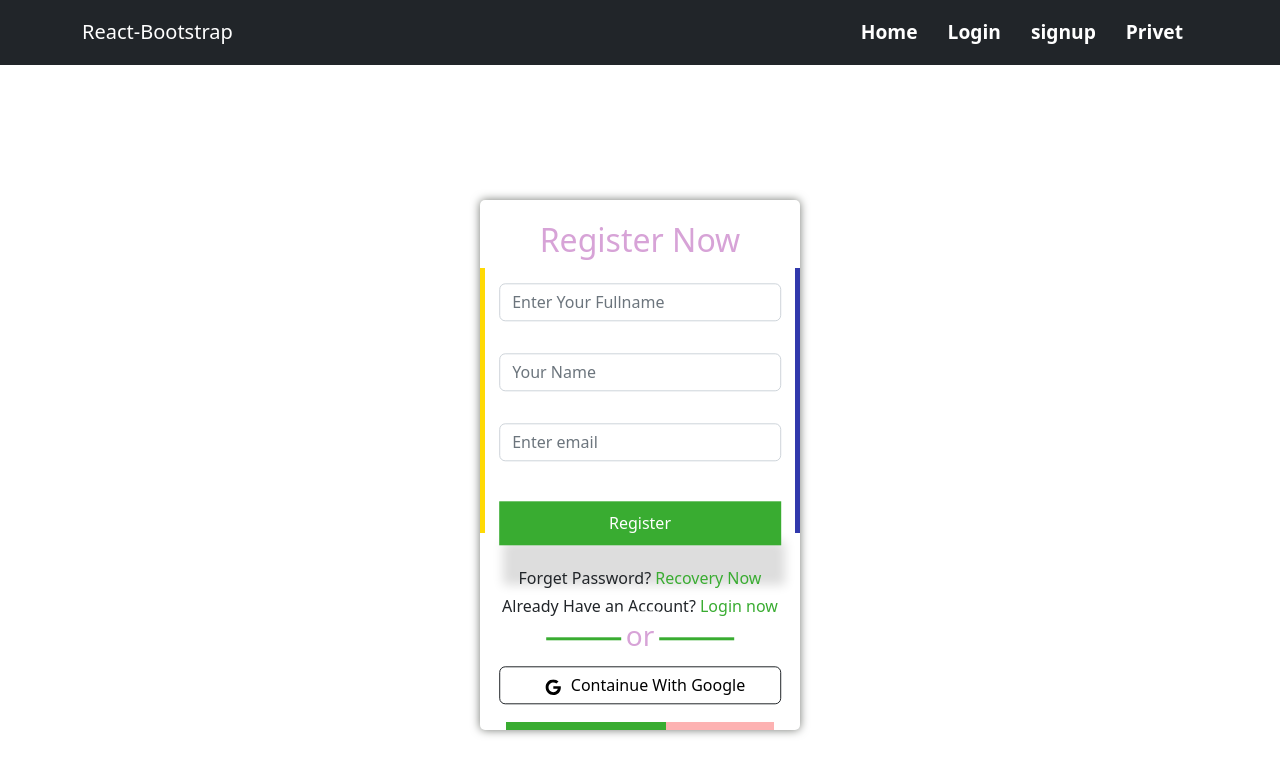
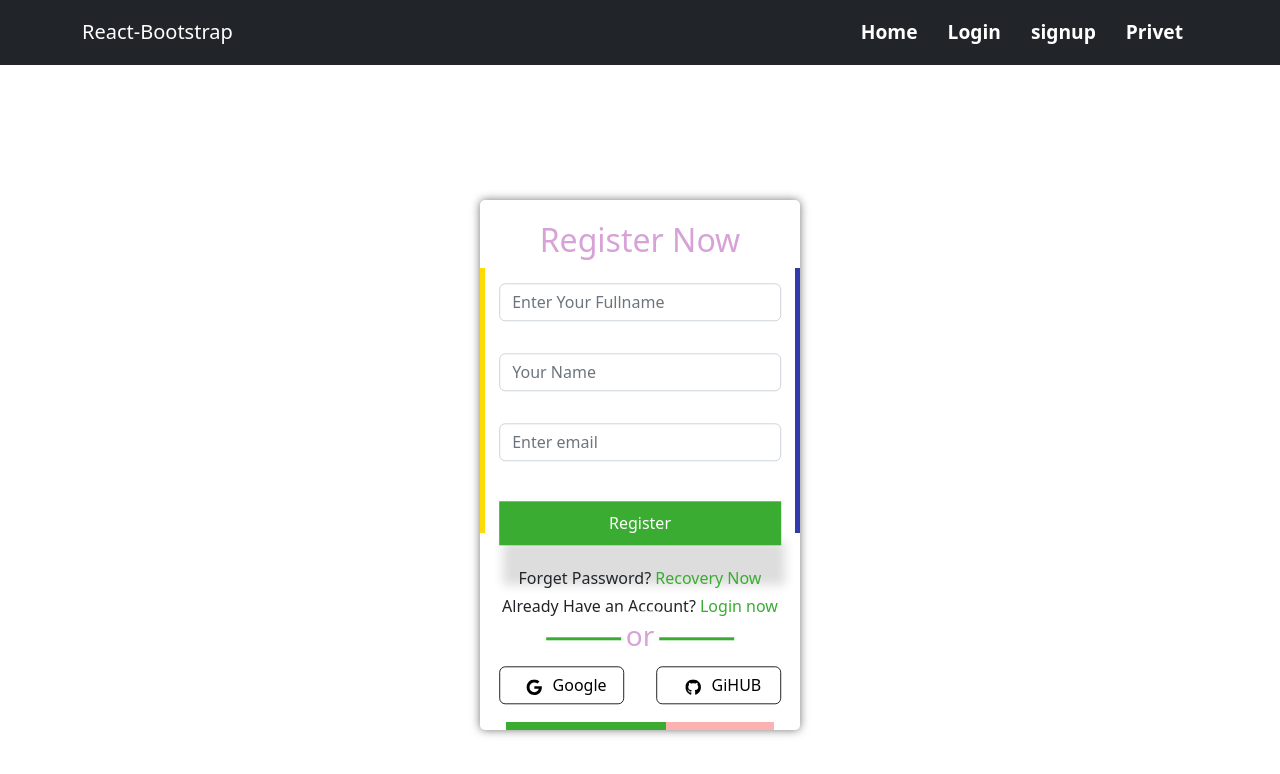
Before and after one commit to coddermoon/Brains-Academy-client, a React (Create React App) app: page /signup in a window 1280 px wide. Shown: the top 774 px of the page. Built offline with nearby package versions, Linux system fonts and the light colour scheme.

Commit message:
basic authentication signup process done

```diff
--- a/src/Assets/Contexts/AuthProvider.js
+++ b/src/Assets/Contexts/AuthProvider.js
@@ -1,4 +1,4 @@
-import { createUserWithEmailAndPassword, getAuth } from 'firebase/auth';
+import { createUserWithEmailAndPassword, getAuth, signInWithPopup } from 'firebase/auth';
 import React, { createContext } from 'react';
 import app from '../../firebase/firebase.config';
 
@@ -14,7 +14,11 @@ const createUserWithEmail = (email,password)=>{
 
 // registration with email and password
 
+// signinWithpopup
 
+const signInWithProvider = (provider)=>{
+    return signInWithPopup(auth,provider)
+}
 
 
 
@@ -25,7 +29,7 @@ export const AuthContext = createContext()
 
 const AuthProvider = ({children}) => {
 
-    const authInfo = {createUserWithEmail}
+    const authInfo = {createUserWithEmail,signInWithProvider}
 
     return (
         <AuthContext.Provider value= {authInfo}>
--- a/src/Assets/Routes/Router.js
+++ b/src/Assets/Routes/Router.js
@@ -13,7 +13,7 @@ export const routes = createBrowserRouter([
         children:[
             {
                 path:'/login',
-                loader:()=> fetch('http://localhost:5000'),
+
                 element: <Login/>
             },
             {
--- a/src/pages/Signup/Signup.js
+++ b/src/pages/Signup/Signup.js
@@ -3,16 +3,35 @@ import {AuthContext} from '../../Assets/Contexts/AuthProvider'
 import "./signup.css";
 import { Button, Form } from "react-bootstrap";
 import { Link } from "react-router-dom";
-import {  FaGoogle } from "react-icons/fa";
+import {  FaGithub, FaGoogle } from "react-icons/fa";
 import toast from "react-hot-toast";
+import { GithubAuthProvider, GoogleAuthProvider } from "firebase/auth";
 
+
+const googleProvider = new GoogleAuthProvider()
+const gitHubProvider = new GithubAuthProvider()
 
 
 
 
 const Signup = () => {
-  const {createUserWithEmail} = useContext(AuthContext)
-  console.log(createUserWithEmail)
+  const {createUserWithEmail,signInWithProvider} = useContext(AuthContext)
+
+
+  // signin with popoup
+
+  const providerSignIn = (provider)=>{
+    signInWithProvider(provider)
+    .then(result=>{
+      toast.success('successfully Logged in')
+    })
+    .catch(err=>{
+      toast.error(err.message)
+    })
+
+  }
+
+
 
 const handleRegister=(e)=>{
   e.preventDefault();
@@ -76,9 +95,13 @@ const handleRegister=(e)=>{
                 <p className="d-inline">or</p>
               </h3>
               <div className="d-flex align-items-center justify-content-center pt-3">
-              <Button className="google-btn  w-100 mx-3 text-center" variant="outline-dark" >
+              <Button className="google-btn  w-100 mx-3 text-center" variant="outline-dark" onClick={()=>providerSignIn(googleProvider)} >
                 <span className="google-icon"><FaGoogle/></span>
-                Containue With Google
+                Google
+              </Button>
+              <Button className="google-btn  w-100 mx-3 text-center" variant="outline-dark" onClick={()=>providerSignIn(gitHubProvider)} >
+                <span className="google-icon"><FaGithub/></span>
+                 GiHUB
               </Button>
             </div>
               </div>
```
Also changed, not shown: 1 other file (tests, documents, lock files or other folders).
